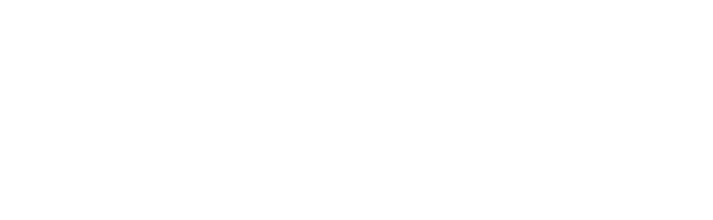
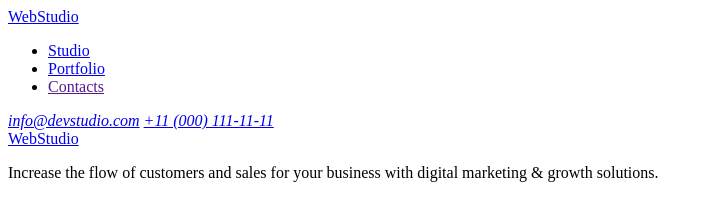
Before and after one commit to 123eva123/goit-markup-hw-02, a plain HTML site: page portfolio.html in a window 1280 px wide. Shown: the whole page, without its empty margins (0-713 px from the left). Drawn offline with Linux system fonts and the light colour scheme.

Commit message:
Portfolio

```diff
--- a/portfolio.html
+++ b/portfolio.html
@@ -0,0 +1,37 @@
+<!DOCTYPE html>
+<html lang="en">
+  <head>
+    <meta charset="UTF-8">
+    <meta http-equiv="X-UA-Compatible" content="IE=edge">
+    <meta name="viewport" content="width=device-width, initial-scale=1.0">
+    <title>Document</title>
+  </head>
+  <body>
+    <header>
+      <nav>
+        <a href="/index.html">WebStudio</a>
+
+        <ul>
+          <li><a href="./index.html">Studio</a></li>
+          <li><a href="./portfolio.html">Portfolio</a></li>
+          <li><a href="">Contacts</a></li>
+        </ul>
+      </nav>
+      <address>
+        <a href="mailto:info@devstudio.com">info@devstudio.com</a>
+        <a href="tel:+110001111111">+11 (000) 111-11-11</a>
+      </address>
+    </header>
+
+    <main>
+
+    </main>
+    <footer>
+      <a href="/index.html">WebStudio</a>
+      <p>
+        Increase the flow of customers and sales for your business with digital
+        marketing & growth solutions.
+      </p>
+    </footer>
+  </body>
+</html>
```
Also changed, not shown: index.html (+2 -2 lines), 1 other file.
